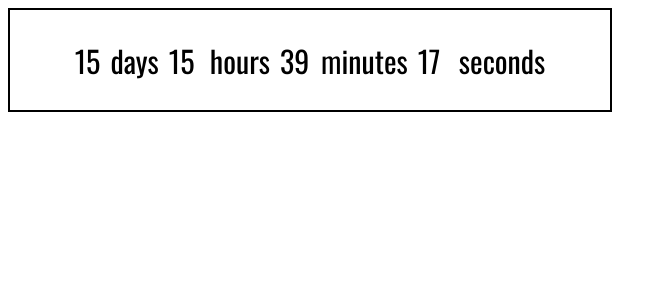
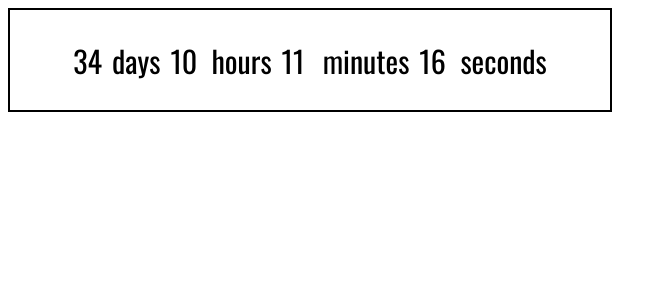
Before and after one commit to WildCodeSchool/2023-02-JS-Lille-project-2-groupe4, a React (Vite) app in the folder frontend/: page / in a window 1280 px wide. Shown: the top 300 px of the page, without its empty margins (0-667 px from the left). Built offline with nearby package versions, Linux system fonts and the light colour scheme; no server answers.

Commit message:
weather and timer OK with hard datas

```diff
--- a/frontend/src/components/nextLaunch/NextLaunchContainer.jsx
+++ b/frontend/src/components/nextLaunch/NextLaunchContainer.jsx
@@ -5,7 +5,7 @@ import Weather from "./weather/Weather";
 import defaultLaunch from "../../data/defaultLaunch.json";
 
 function NextLaunchContainer() {
-  const [launchIndex] = useState(0);
+  const [launchIndex] = useState(1);
 
   const convertedDate = new Date(defaultLaunch[launchIndex].net).getTime();
 
```
